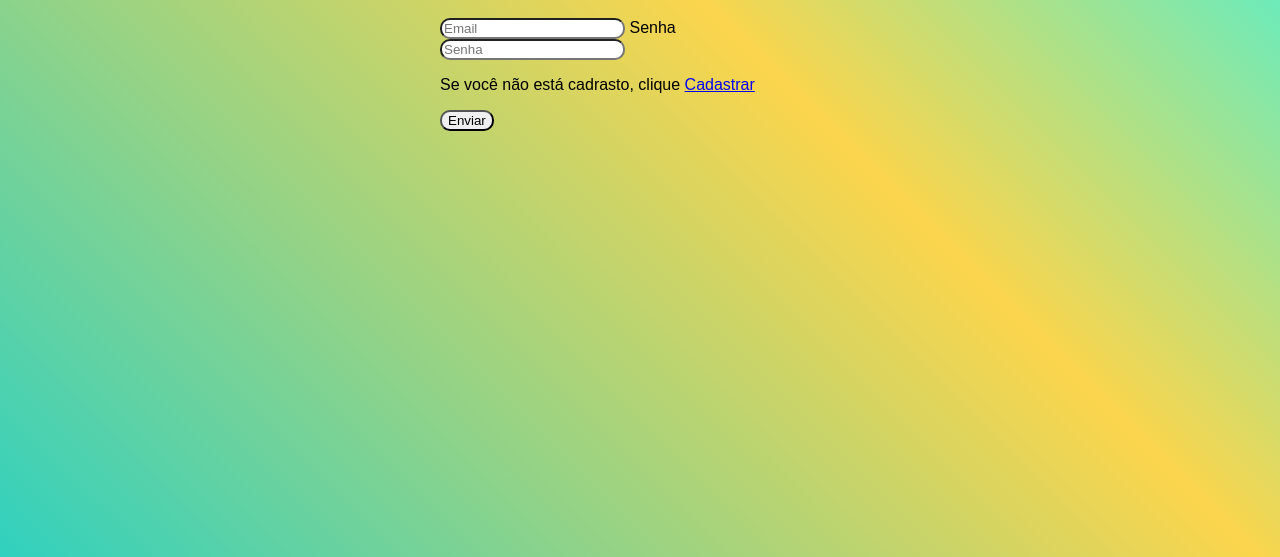
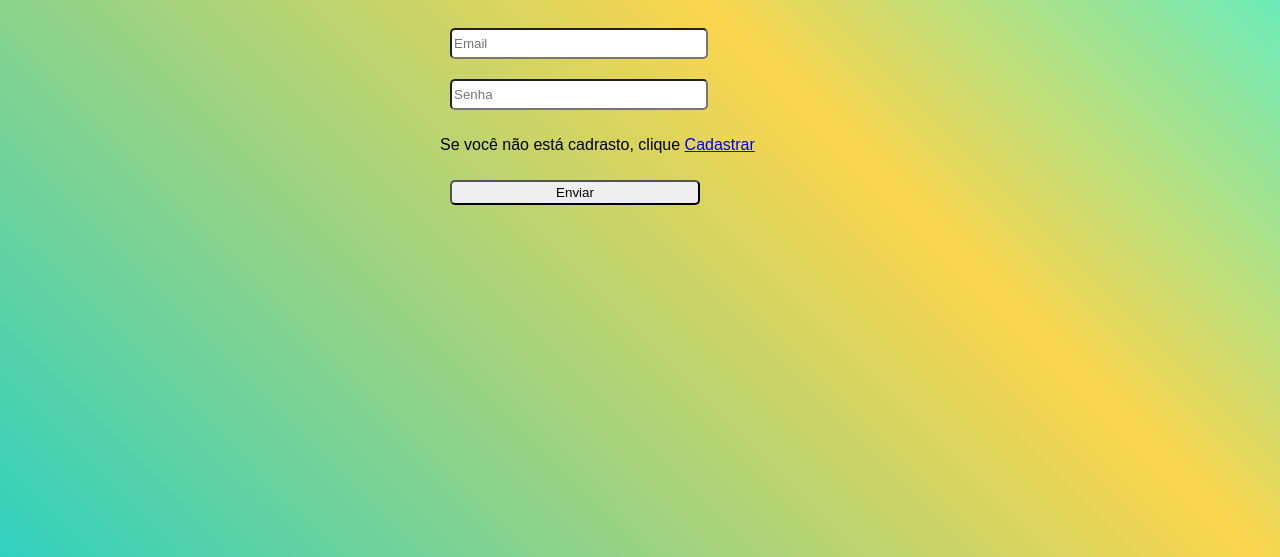
Before and after one commit to BragiaMikael/login_regist, a plain HTML site: page index.html in a window 1280 px wide. Shown: the part 259-816 px from the top of the page. Drawn offline with Linux system fonts and the light colour scheme.

Commit message:
alterando estilo do input

```diff
--- a/index.html
+++ b/index.html
@@ -13,7 +13,6 @@
 
             <input type="email" id="email" required placeholder="Email">
 
-            <label for="password" id="Senha">Senha</label>
             <input type="password" placeholder="Senha" maxlength="12" required >
 
             <p>Se você não está cadrasto, clique <a href="cadrastro.html">Cadastrar</a></p>
--- a/style.css
+++ b/style.css
@@ -15,5 +15,8 @@ div{
     text-align: center;
 }
 input{
-    border-radius: 10px;
+    border-radius: 5px;
+    height: 25px;
+    width: 250px;
+    margin: 10px;
 }
```
